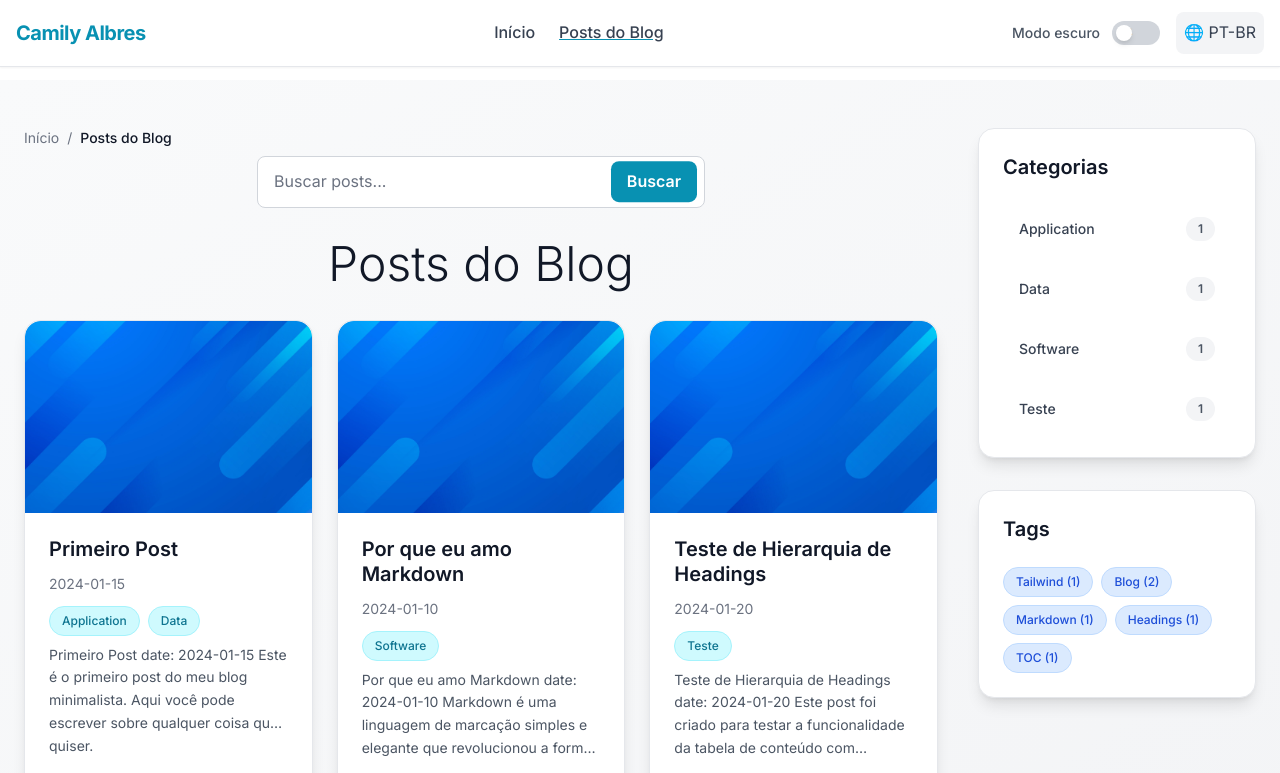
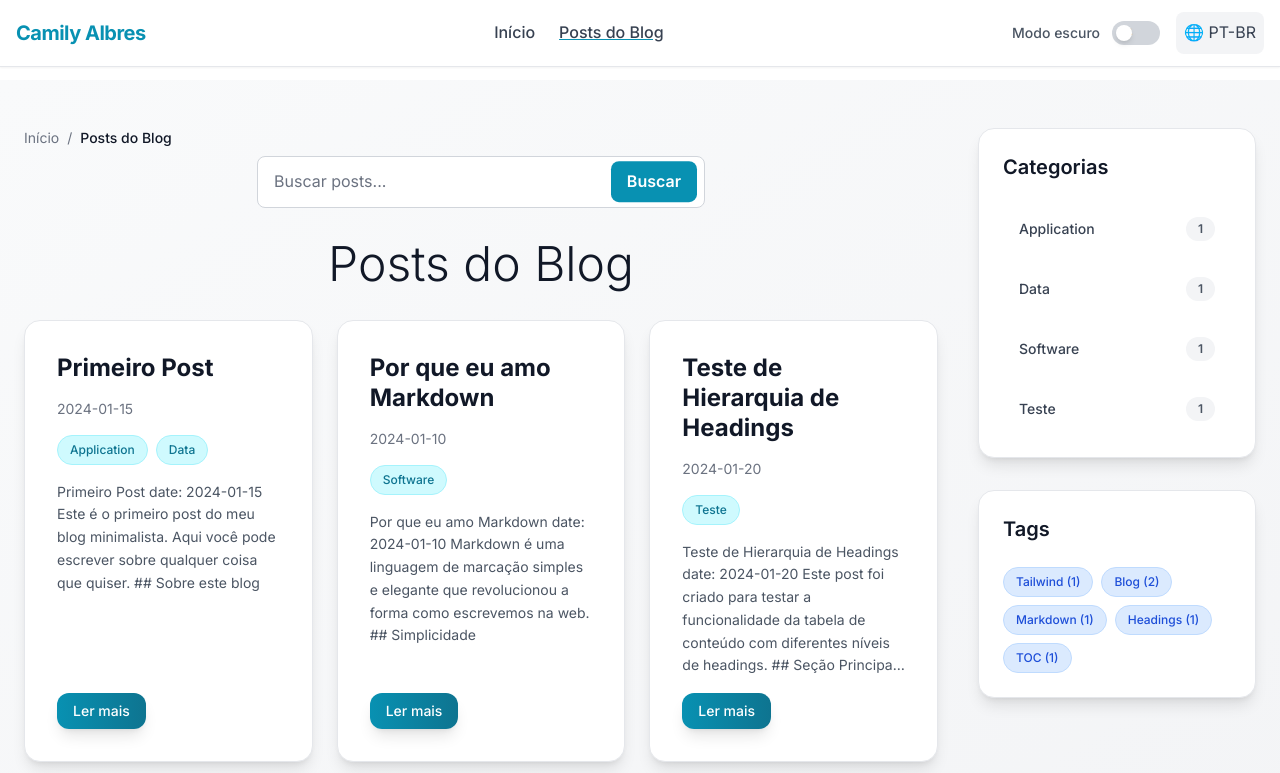
Before and after one commit to albrescamily/blog-website, a website built with Vite: page index.html in a window 1280 px wide. Both pictures are taken after a click on the link "Ver todos os posts". Shown: the top 773 px of the page. Built offline with nearby package versions, Linux system fonts and the light colour scheme.

Commit message:
remove cover

```diff
--- a/src/main.js
+++ b/src/main.js
@@ -576,42 +576,23 @@ class BlogApp {
       this.viewPost(post.id)
     }
 
-    // Imagem
-    const imageContainer = document.createElement('div')
-    imageContainer.className = 'h-48 w-full bg-gradient-to-br from-gray-200 to-gray-300 dark:from-gray-700 dark:to-gray-600 flex items-center justify-center overflow-hidden rounded-t-2xl'
-
-    if (post.image) {
-      const img = document.createElement('img')
-      img.src = post.image
-      img.alt = post.title
-      img.className = 'object-cover w-full h-full'
-      imageContainer.appendChild(img)
-    } else {
-      const placeholder = document.createElement('span')
-      placeholder.className = 'text-gray-400 dark:text-gray-500 text-3xl'
-      placeholder.textContent = '🖼️'
-      imageContainer.appendChild(placeholder)
-    }
-
-    article.appendChild(imageContainer)
-
     // Conteúdo
     const content = document.createElement('div')
-    content.className = 'flex-1 flex flex-col p-6 h-full'
+    content.className = 'flex-1 flex flex-col p-8 h-full'
 
     const title = document.createElement('h2')
-    title.className = 'text-xl font-semibold text-gray-900 dark:text-white mb-3 group-hover:text-cyan-600 dark:group-hover:text-cyan-400 transition-colors duration-200 leading-tight'
+    title.className = 'text-2xl font-bold text-gray-900 dark:text-white mb-4 group-hover:text-cyan-600 dark:group-hover:text-cyan-400 transition-colors duration-200 leading-tight'
     title.textContent = post.title
 
     const meta = document.createElement('div')
-    meta.className = 'flex items-center gap-3 text-sm text-gray-500 dark:text-gray-400 mb-3'
+    meta.className = 'flex items-center gap-3 text-sm text-gray-500 dark:text-gray-400 mb-4'
     meta.innerHTML = `<span>${post.date}</span>`
 
     const categories = this.renderPostCardCategories(post)
 
     const excerpt = document.createElement('div')
     excerpt.className = 'text-gray-600 dark:text-gray-300 text-sm leading-relaxed mb-4 flex-1 overflow-hidden'
-    excerpt.innerHTML = DOMPurify.sanitize(marked.parse(post.content.split('\n').slice(0, 6).join(' ')))
+    excerpt.innerHTML = DOMPurify.sanitize(marked.parse(post.content.split('\n').slice(0, 8).join(' ')))
 
     const readMore = document.createElement('button')
     readMore.className = 'btn-primary w-fit text-sm px-4 py-2 mt-auto'
@@ -672,7 +653,7 @@ class BlogApp {
    */
   renderPostCardCategories(post) {
     const container = document.createElement('div')
-    container.className = 'flex flex-wrap gap-2 mb-2'
+    container.className = 'flex flex-wrap gap-2 mb-4'
 
     if (post.categories && post.categories.length > 0) {
       post.categories.slice(0, 2).forEach(cat => {
--- a/src/style.css
+++ b/src/style.css
@@ -379,12 +379,12 @@
 
   /* Cards */
   .card {
-    @apply bg-white dark:bg-gray-800 rounded-2xl shadow-lg border border-gray-200 dark:border-gray-700 overflow-hidden transition-shadow duration-300 hover:shadow-xl cursor-pointer min-h-[400px] flex flex-col;
+    @apply bg-white dark:bg-gray-800 rounded-2xl shadow-lg border border-gray-200 dark:border-gray-700 overflow-hidden transition-shadow duration-300 hover:shadow-xl cursor-pointer min-h-[300px] flex flex-col;
   }
 
   .card .text-gray-600 {
     display: -webkit-box;
-    -webkit-line-clamp: 4;
+    -webkit-line-clamp: 6;
     -webkit-box-orient: vertical;
     overflow: hidden;
   }
```
